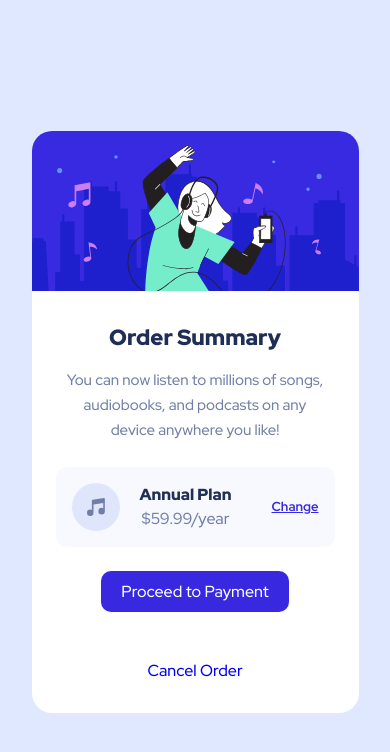
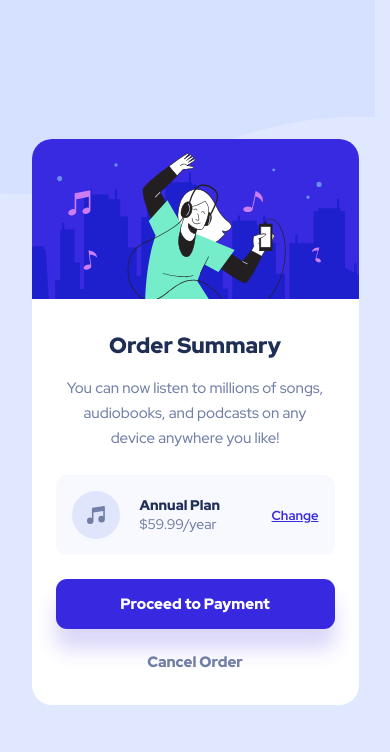
Before and after one commit to MichalTrubini/Order-summary-component, a plain HTML site: page index.html in a window 390 px wide. Drawn offline with Linux system fonts and the light colour scheme.

Commit message:
mobile css done

```diff
--- a/index.html
+++ b/index.html
@@ -29,18 +29,18 @@
       </div>
         <div class="card__customer-plan">
           <img src="images/icon-music.svg" alt="itunes icon" class="card__music-icon">
-          <div class="customer-plan__price">
-            <p class="customer-plan__frequency">
+          <div class="card__price">
+            <p class="card__frequency">
               Annual Plan
             </p>
-            <p class="customer-plan__cost">
+            <p class="card__cost">
               $59.99/year
             </p>
           </div>
           <a href="#" class="card__link">Change</a>
         </div>
       <div class="card__payment">
-        <a href="#" class="payment__link">Proceed to Payment</a>
+        <a href="#" class="card__payment-link">Proceed to Payment</a>
       </div>
       <a href="#" class="card__cancellation">
         Cancel Order
--- a/scss/style.scss
+++ b/scss/style.scss
@@ -13,7 +13,7 @@ img {
 }
 
 body {
-    background-color: $ui-background-alpha;
+    background: url(../images/pattern-background-mobile.svg) no-repeat,$ui-background-alpha;
     color: $ui-color-text-delta;
     font-family:"Red Hat Display", sans-serif;
     font-size: 1.6rem;
@@ -66,12 +66,17 @@ body {
 
     &__cancellation {
         display: block;
-        margin-top: 3em;
+        margin-top: 2.4rem;
+        font-weight: 900;
+        font-size: 1.5rem;
+        line-height: 1.985rem;
+        color:#717FA6;
     }
 
     &__payment {
         display: flex;
         justify-content: center;
+        width: 100%;
     }
 
     &__music-icon {
@@ -85,29 +90,29 @@ body {
         font-size: 1.3rem;
         font-weight: 700;
     }
-}
-
-.customer-plan {
 
     &__price {
-        line-height: 2.4rem;
+        line-height: 1.9rem;
+        text-align: left;
+        font-size:1.4rem;
     }
 
     &__frequency {
         color: $ui-color-text-alpha;
-        font-weight: weight(bold);
+        font-weight: 900;
     }
-}
 
-.payment__link {
-    background-color: $ui-background-gamma;
-    border-radius: 1rem;
-    color: $ui-color-text-beta;
-    padding: 1rem 2rem;
-}
-
-.attribution {
-    margin-top:1rem;
+    &__payment-link {
+        background-color: $ui-background-gamma;
+        border-radius: 1.1rem;
+        box-shadow: 0px 20px 20px rgba(56, 42, 225, 0.190291);
+        color: $ui-color-text-beta;
+        padding: 1.5rem;
+        width: 100%;
+        font-size: 1.5rem;
+        font-weight: 900;
+        line-height: 2rem;
+    }
 }
 
 @media (min-width:600px) {
```
Also changed, not shown: css/style.css, 1 other file.
